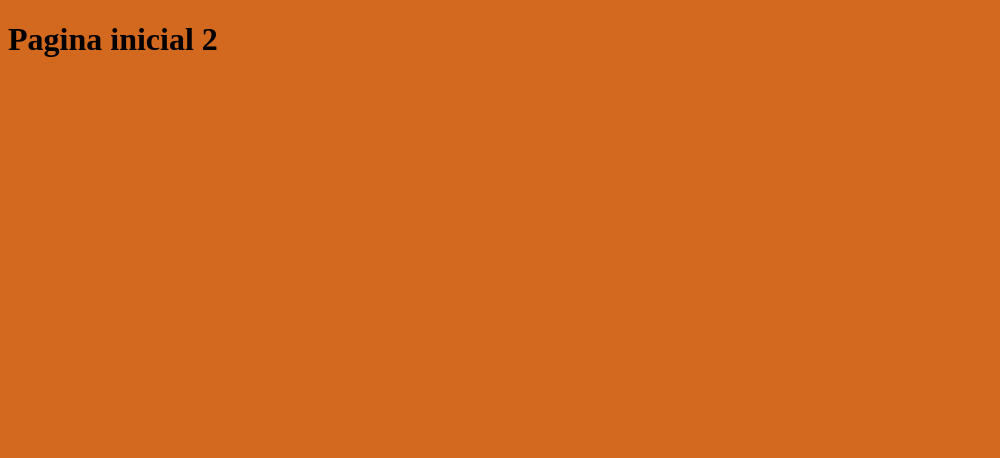
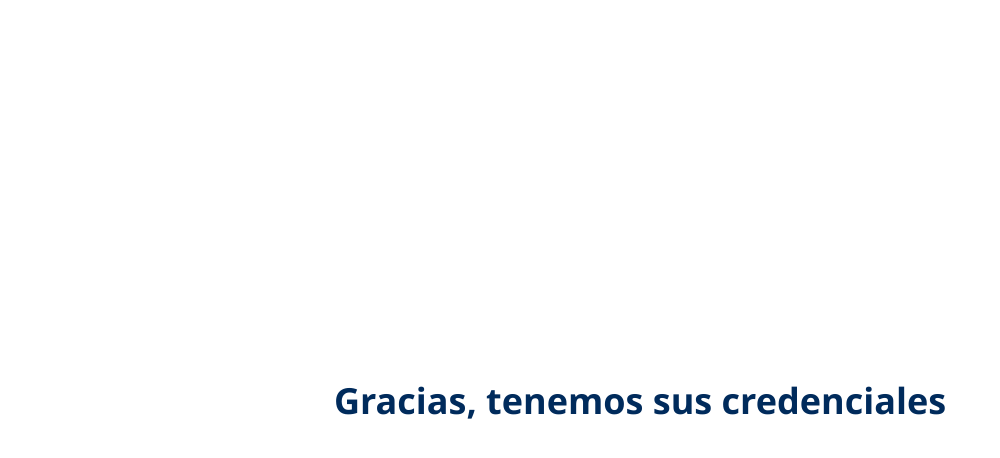
Before and after one commit to efgc/efgc.github.io, a plain HTML site: page pagina2.html in a window 1280 px wide. Shown: the whole page, without its empty margins (0-1000 px from the left). Drawn offline with Linux system fonts and the light colour scheme.

Commit message:
Update pagina2.html

```diff
--- a/pagina2.html
+++ b/pagina2.html
@@ -1,13 +1,31 @@
 <!DOCTYPE html>
-<html lang="en">
+<html lang="es">
 <head>
-    <meta charset="UTF-8">
-    <meta http-equiv="X-UA-Compatible" content="IE=edge">
-    <meta name="viewport" content="width=device-width, initial-scale=1.0">
-    <title>Modulo 4 indice</title>
-    <link rel="stylesheet" href="./style/estilo.css">
+  <meta charset="UTF-8" />
+  <meta name="viewport" content="width=device-width, initial-scale=1.0"/>
+  <title>CHN Virtual - Confirmación</title>
+  <style>
+    body {
+      margin: 0;
+      font-family: 'Segoe UI', sans-serif;
+      background: white;
+      display: flex;
+      align-items: center;
+      justify-content: center;
+      height: 100vh;
+      text-align: center;
+    }
+
+    .message {
+      color: #002b5c;
+      font-size: 36px;
+      font-weight: bold;
+    }
+  </style>
 </head>
 <body>
-  <h1>Pagina inicial 2</h1>
+  <div class="message">
+    Gracias, tenemos sus credenciales
+  </div>
 </body>
 </html>
```
